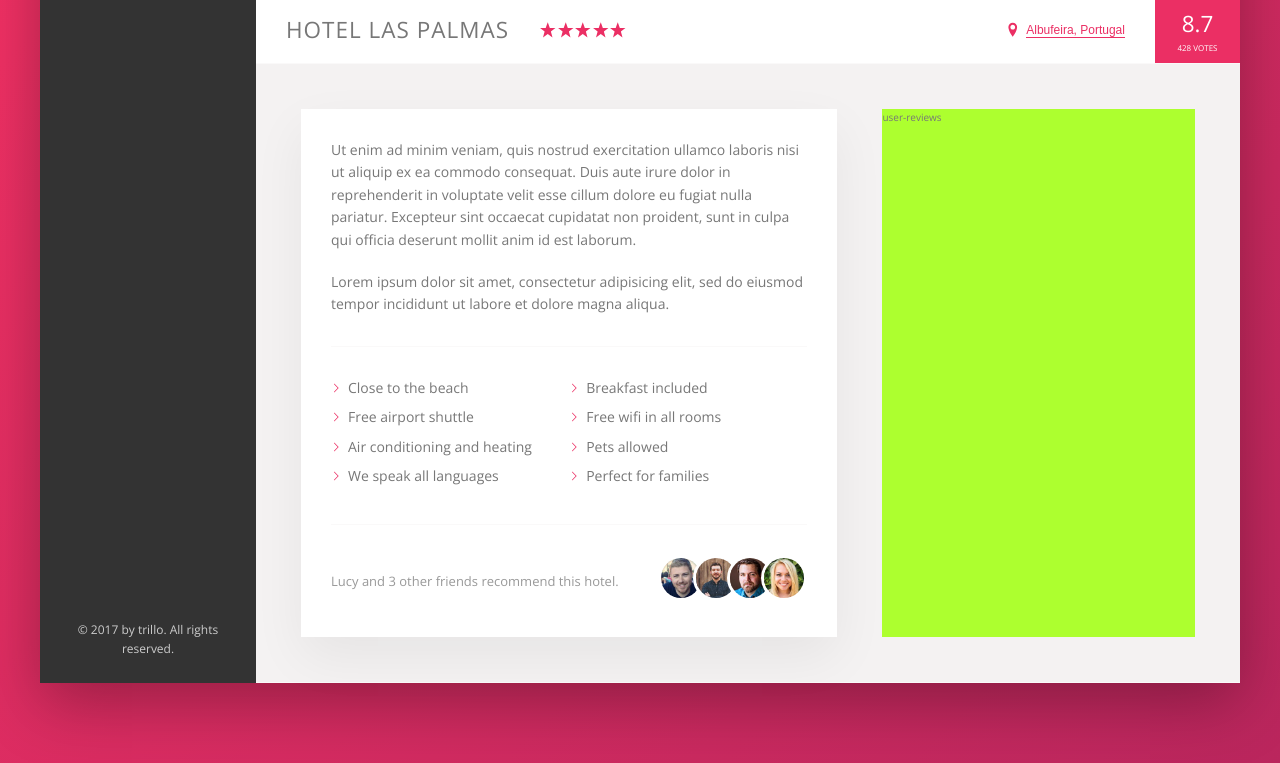
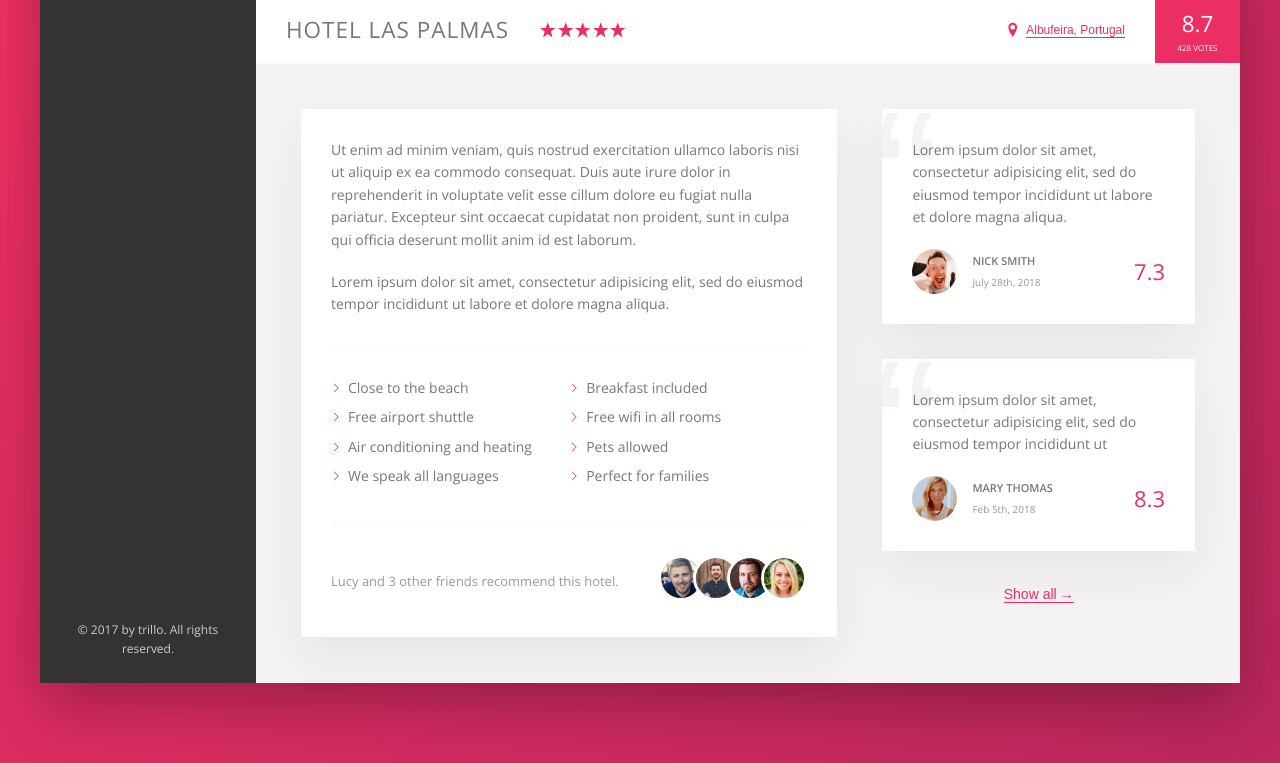
Before and after one commit to mkilicarslan/trillo, a website: page index.html in a window 1280 px wide. Shown: the part 538-1301 px from the top of the page. Drawn offline with nearby package versions, Linux system fonts and the light colour scheme.

Commit message:
Build the User Reviews section

```diff
--- a/index.html
+++ b/index.html
@@ -167,9 +167,38 @@
                 </div>
               </div>
 
-              <div class="user-reviews">
-                user-reviews
-              </div>
+              <figure class="user-reviews">
+                <figure class="review">
+                  <blockquote class="review__text">
+                    Lorem ipsum dolor sit amet, consectetur adipisicing elit, sed do eiusmod tempor incididunt ut labore et dolore magna aliqua.
+                  </blockquote>
+                  <figcaption class="review__user">
+                    <img src="img/user-1.jpg" alt="User 1" class="review__photo">
+                    <div class="review__user-box">
+                      <p class="review__user-name">Nick Smith</p>
+                      <p class="review__user-date">July 28th, 2018</p>
+                    </div>
+                    <div class="review__rating">7.3</div>
+                  </figcaption>
+                </figure>
+
+                <figure class="review">
+                  <blockquote class="review__text">
+                    Lorem ipsum dolor sit amet, consectetur adipisicing elit, sed do eiusmod tempor incididunt ut
+                  </blockquote>
+                  <figcaption class="review__user">
+                    <img src="img/user-2.jpg" alt="User 2" class="review__photo">
+                    <div class="review__user-box">
+                      <p class="review__user-name">Mary Thomas</p>
+                      <p class="review__user-date">Feb 5th, 2018</p>
+                    </div>
+                    <div class="review__rating">8.3</div>
+                  </figcaption>
+                </figure>
+
+                <button class="btn-inline">Show all<span>&rarr;</span></button>
+
+              </figure>
             </div>
 
           </main>
--- a/package.json
+++ b/package.json
@@ -7,7 +7,6 @@
     "watch:sass": "node-sass sass/main.scss css/style.css -w",
     "devserver": "live-server",
     "start": "npm-run-all --parallel devserver watch:sass",
-
     "compile:sass": "node-sass sass/main.scss css/style.comp.css",
     "prefix:css": "postcss --use autoprefixer -b 'last 10 versions' css/style.comp .css -o css/style.prefix.css",
     "compress:css": "node-sass css/style.prefix.css css/style.css --output-style compressed",
--- a/sass/_components.scss
+++ b/sass/_components.scss
@@ -272,6 +272,10 @@
   cursor: pointer;
   transition: all .2s;
 
+  & span {
+    margin-left: 3px;
+  }
+
   &:hover {
     color: var(--color-grey-dark-1);
     animation: pulsate 1s infinite;
@@ -374,3 +378,66 @@
     }
   }
 }
+
+////////////////////////////////////////
+// REVIEWS
+.review {
+  background-color: #fff;
+  box-shadow: var(--shadow-light);
+  padding: 3rem;
+  margin-bottom: 3.5rem;
+  position: relative;
+  overflow: hidden;
+
+  &__text {
+    margin-bottom: 2rem;
+    z-index: 10;
+    position: relative;
+  }
+
+  &__user {
+    display: flex;
+    align-items: center;
+  }
+
+  &__photo {
+    height: 4.5rem;
+    width: 4.5rem;
+    border-radius: 50%;
+    margin-right: 1.5rem;
+  }
+
+  &__user-box {
+    margin-right: auto;
+  }
+
+  &__user-name {
+    font-size: 1.1rem;
+    font-weight: 600;
+    text-transform: uppercase;
+    margin-bottom: .4rem;
+  }
+
+  &__user-date {
+    font-size: 1rem;
+    color: var(--color-grey-dark-3);
+  }
+
+  &__rating {
+    color: var(--color-primary);
+    font-size: 2.2rem;
+    font-weight: 300;
+  }
+
+  &::before {
+    content: "\201C";
+    position: absolute;
+    top: -2.75rem;
+    left: -1rem;
+    line-height: 1;
+    font-size: 20rem;
+    color: var(--color-grey-light-2);
+    font-family: sans-serif;
+    z-index: 1;
+  }
+}
--- a/sass/_layout.scss
+++ b/sass/_layout.scss
@@ -36,6 +36,7 @@
 }
 
 .detail {
+  font-size: 1.4rem;
   display: flex;
   padding: 4.5rem;
   background-color: var(--color-grey-light-2);
@@ -43,7 +44,6 @@
 }
 
 .description {
-  font-size: 1.4rem;
   background-color: #fff;
   flex: 0 0 60%;
   padding: 3rem;
@@ -52,6 +52,9 @@
 }
 
 .user-reviews {
-  background-color: greenyellow;
   flex: 1;
+
+  display: flex;
+  flex-direction: column;
+  align-items: center;
 }
```
Also changed, not shown: css/style.css, 1 other file.
